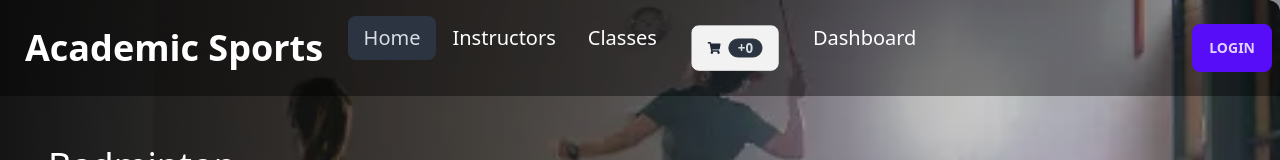
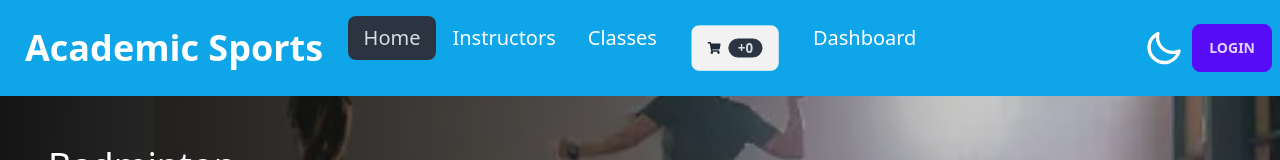
Before and after one commit to Saadsheikh133/summer-camp-client, a React (Vite) app: page / in a window 1280 px wide. Shown: the top 160 px of the page. Built offline with nearby package versions, Linux system fonts and the light colour scheme; no server answers.

Commit message:
taggle dark and light theme

```diff
--- a/index.html
+++ b/index.html
@@ -1,5 +1,5 @@
 <!DOCTYPE html>
-<html lang="en" data-theme="light">
+<html lang="en" >
   <head>
     <meta charset="UTF-8" />
     <link rel="icon" type="image/svg+xml" href="/vite.svg" />
--- a/src/Layouts/Dashboard/Dashboard.jsx
+++ b/src/Layouts/Dashboard/Dashboard.jsx
@@ -17,7 +17,7 @@ const Dashboard = () => {
                     <ul className="menu p-4 w-80 h-full bg-orange-500 text-white">
                         {/* Sidebar content here */}
                         <li><NavLink to="/dashboard/selectedClasses">My Selected Classes</NavLink></li>
-                        <li><NavLink to = "inrolledClasses">My Inrolled Classes</NavLink></li>
+                        <li><NavLink to = "enrolledClasses">My Inrolled Classes</NavLink></li>
                         <div className="divider"></div>
                         <li><NavLink to ="/">Home</NavLink></li>
                     </ul>
--- /dev/null
+++ b/src/Pages/Dashboard/Admin/ManageClasses/ManageClasses.jsx
@@ -0,0 +1,11 @@
+
+
+const ManageClasses = () => {
+    return (
+        <div>
+
+        </div>
+    );
+};
+
+export default ManageClasses;
--- /dev/null
+++ b/src/Pages/Dashboard/Student/EnrolledClasses/EnrolledClasses.jsx
@@ -0,0 +1,11 @@
+import React from 'react';
+
+const EnrolledClasses = () => {
+    return (
+        <div>
+
+        </div>
+    );
+};
+
+export default EnrolledClasses;
--- a/src/Pages/Dashboard/Student/InroledClasses/InroledClasses.jsx
+++ /dev/null
@@ -1,11 +0,0 @@
-
-
-const InroledClasses = () => {
-    return (
-        <div>
-            <h2>Inrolled Classes</h2>
-        </div>
-    );
-};
-
-export default InroledClasses;
--- a/src/Pages/Shared/Navbar/Navbar.jsx
+++ b/src/Pages/Shared/Navbar/Navbar.jsx
@@ -1,4 +1,4 @@
-import { useContext } from "react";
+import { useContext, useEffect, useState } from "react";
 import { Link, NavLink } from "react-router-dom";
 import { AuthContext } from "../../../Providers/AuthProvider";
 import { FaShoppingCart } from 'react-icons/fa';
@@ -8,12 +8,27 @@ import useCard from "../../../Hooks/useCard/useCard";
 const Navbar = () => {
     const { logOut, user } = useContext(AuthContext);
     const [cart] = useCard();
+    const [theme, setTheme] = useState(localStorage.getItem('theme') ? localStorage.getItem('theme') : "light")
 
     const handleLogOut = () => {
         logOut()
             .then()
             .catch(error => console.log(error.message))
     }
+
+    const handleToggle = e => {
+        if (e.target.checked) {
+            setTheme("dark")
+        } else {
+            setTheme("light")
+        }
+    }
+
+    useEffect(() => {
+        localStorage.setItem('theme', theme);
+        const localTheme = localStorage.getItem('theme');
+        document.querySelector('html').setAttribute('data-theme', localTheme);
+    }, [theme])
 
     const itemInfo = <>
         <li><NavLink to="/">Home</NavLink></li>
@@ -33,13 +48,13 @@ const Navbar = () => {
 
     </>
     return (
-        <div className="navbar bg-black text-white fixed z-10 container mx-auto bg-opacity-40">
+        <div className="navbar bg-sky-500 text-white z-10 fixed container mx-auto">
             <div className="navbar-start">
                 <div className="dropdown">
                     <label tabIndex={0} className="btn btn-ghost lg:hidden">
                         <svg xmlns="http://www.w3.org/2000/svg" className="h-5 w-5" fill="none" viewBox="0 0 24 24" stroke="currentColor"><path strokeLinecap="round" strokeLinejoin="round" strokeWidth="2" d="M4 6h16M4 12h8m-8 6h16" /></svg>
                     </label>
-                    <ul tabIndex={0} className="menu menu-sm dropdown-content mt-3 p-2 shadow  rounded-box w-52 bg-black bg-opacity-40 text-xl">
+                    <ul tabIndex={0} className="menu menu-sm dropdown-content mt-3 p-2 shadow  rounded-box w-52  text-xl">
                         {itemInfo}
                     </ul>
                 </div>
@@ -51,6 +66,18 @@ const Navbar = () => {
                 </ul>
             </div>
             <div className="navbar-end">
+                <label className="swap swap-rotate mr-2">
+
+                    {/* this hidden checkbox controls the state */}
+                    <input onChange={handleToggle} checked={theme === 'light' ? false :true} type="checkbox" />
+
+                    {/* sun icon */}
+                    <svg className="swap-on fill-current w-10 h-10" xmlns="http://www.w3.org/2000/svg" viewBox="0 0 24 24"><path d="M5.64,17l-.71.71a1,1,0,0,0,0,1.41,1,1,0,0,0,1.41,0l.71-.71A1,1,0,0,0,5.64,17ZM5,12a1,1,0,0,0-1-1H3a1,1,0,0,0,0,2H4A1,1,0,0,0,5,12Zm7-7a1,1,0,0,0,1-1V3a1,1,0,0,0-2,0V4A1,1,0,0,0,12,5ZM5.64,7.05a1,1,0,0,0,.7.29,1,1,0,0,0,.71-.29,1,1,0,0,0,0-1.41l-.71-.71A1,1,0,0,0,4.93,6.34Zm12,.29a1,1,0,0,0,.7-.29l.71-.71a1,1,0,1,0-1.41-1.41L17,5.64a1,1,0,0,0,0,1.41A1,1,0,0,0,17.66,7.34ZM21,11H20a1,1,0,0,0,0,2h1a1,1,0,0,0,0-2Zm-9,8a1,1,0,0,0-1,1v1a1,1,0,0,0,2,0V20A1,1,0,0,0,12,19ZM18.36,17A1,1,0,0,0,17,18.36l.71.71a1,1,0,0,0,1.41,0,1,1,0,0,0,0-1.41ZM12,6.5A5.5,5.5,0,1,0,17.5,12,5.51,5.51,0,0,0,12,6.5Zm0,9A3.5,3.5,0,1,1,15.5,12,3.5,3.5,0,0,1,12,15.5Z" /></svg>
+
+                    {/* moon icon */}
+                    <svg className="swap-off fill-current w-10 h-10" xmlns="http://www.w3.org/2000/svg" viewBox="0 0 24 24"><path d="M21.64,13a1,1,0,0,0-1.05-.14,8.05,8.05,0,0,1-3.37.73A8.15,8.15,0,0,1,9.08,5.49a8.59,8.59,0,0,1,.25-2A1,1,0,0,0,8,2.36,10.14,10.14,0,1,0,22,14.05,1,1,0,0,0,21.64,13Zm-9.5,6.69A8.14,8.14,0,0,1,7.08,5.22v.27A10.15,10.15,0,0,0,17.22,15.63a9.79,9.79,0,0,0,2.1-.22A8.11,8.11,0,0,1,12.14,19.73Z" /></svg>
+
+                </label>
                 {
                     user ?
                         <>
--- a/src/Routes/Route.jsx
+++ b/src/Routes/Route.jsx
@@ -7,11 +7,12 @@ import InstructorPage from "../Pages/InstructorPage/InstructorPage";
 import ClassesPage from "../Pages/ClassesPage/ClassesPage";
 import Dashboard from "../Layouts/Dashboard/Dashboard";
 import SelectedClasses from "../Pages/Dashboard/Student/SelectedClasses/SelectedClasses";
-import PrivateRoute from "./PricateRoute/PrivateRoute";
-import InroledClasses from "../Pages/Dashboard/Student/InroledClasses/InroledClasses";
 import AddClass from "../Pages/Dashboard/Instructor/AddClass/AddClass";
 import MyClasses from "../Pages/Dashboard/Instructor/MyClasses/MyClasses";
 import ManageUsers from "../Pages/Dashboard/Admin/MangeUsers/ManageUsers";
+import EnrolledClasses from "../Pages/Dashboard/Student/EnrolledClasses/EnrolledClasses";
+import PrivateRoute from "./PrivateRoute/PrivateRoute";
+import ManageClasses from "../Pages/Dashboard/Admin/ManageClasses/ManageClasses";
 
 const router = createBrowserRouter([
     {
@@ -28,7 +29,7 @@ const router = createBrowserRouter([
             },
             {
                 path: '/register',
-                element:<Register></Register>
+                element: <Register></Register>
             },
             {
                 path: '/instructor',
@@ -51,9 +52,9 @@ const router = createBrowserRouter([
                 </PrivateRoute>
             },
             {
-                path: 'inrolledClasses',
+                path: 'enrolledClasses',
                 element: <PrivateRoute>
-                    <InroledClasses></InroledClasses>
+                    <EnrolledClasses></EnrolledClasses>
                 </PrivateRoute>
             },
             {
@@ -67,6 +68,10 @@ const router = createBrowserRouter([
             {
                 path: 'manageUsers',
                 element: <ManageUsers></ManageUsers>
+            },
+            {
+                path: 'manageClasses',
+                element: <ManageClasses></ManageClasses>
             }
         ]
     }
--- a/src/main.jsx
+++ b/src/main.jsx
@@ -13,7 +13,7 @@ const queryClient = new QueryClient()
 
 ReactDOM.createRoot(document.getElementById('root')).render(
   <React.StrictMode>
-    <div className='container mx-auto bg-slate-200'>
+    <div className='container mx-auto '>
       <AuthProvider>
         <QueryClientProvider client={queryClient}>
           <RouterProvider router={router} />
--- a/tailwind.config.js
+++ b/tailwind.config.js
@@ -5,4 +5,7 @@ export default {
     extend: {},
   },
   plugins: [require("daisyui")],
+  daisyui: {
+    themes: ["light", "dark", "cupcake"],
+  },
 };
```
Also changed, not shown: src/Routes/PrivateRoute/PrivateRoute.jsx (renamed from src/Routes/PricateRoute/PrivateRoute.jsx).
